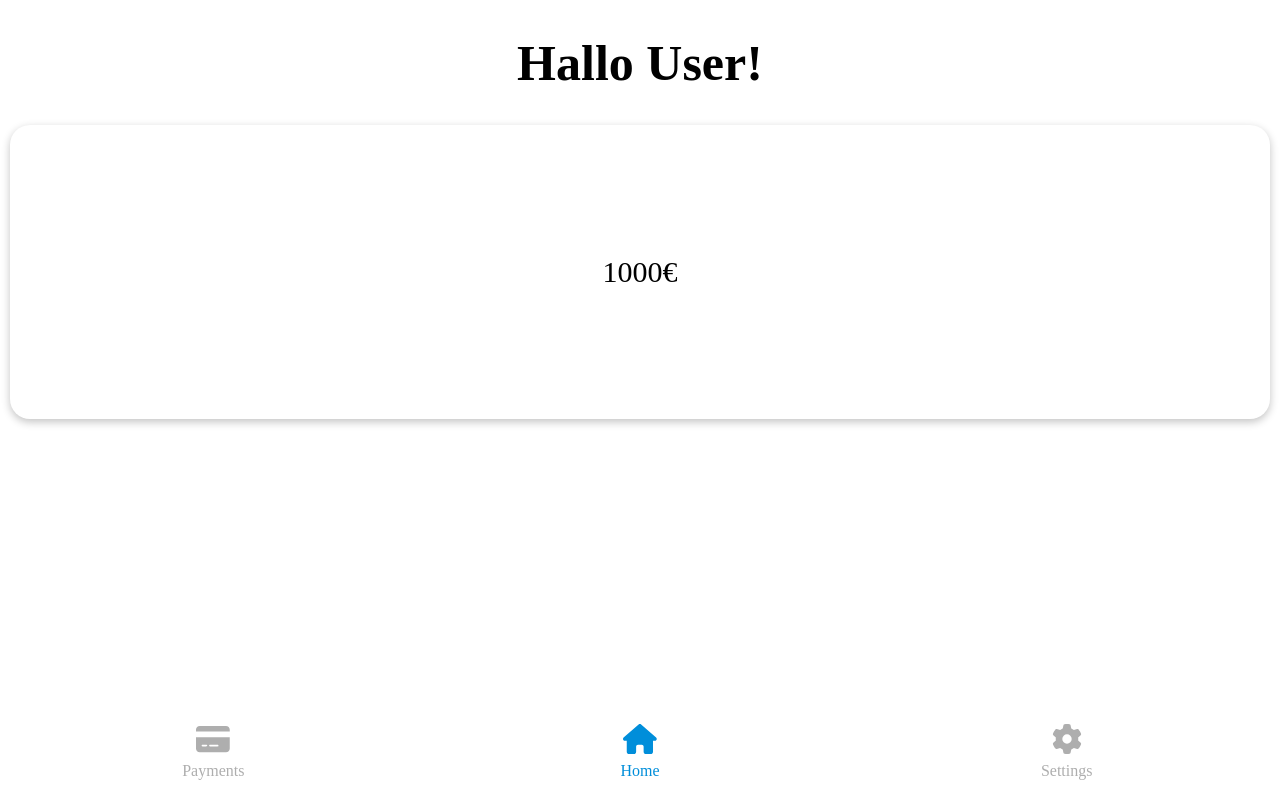
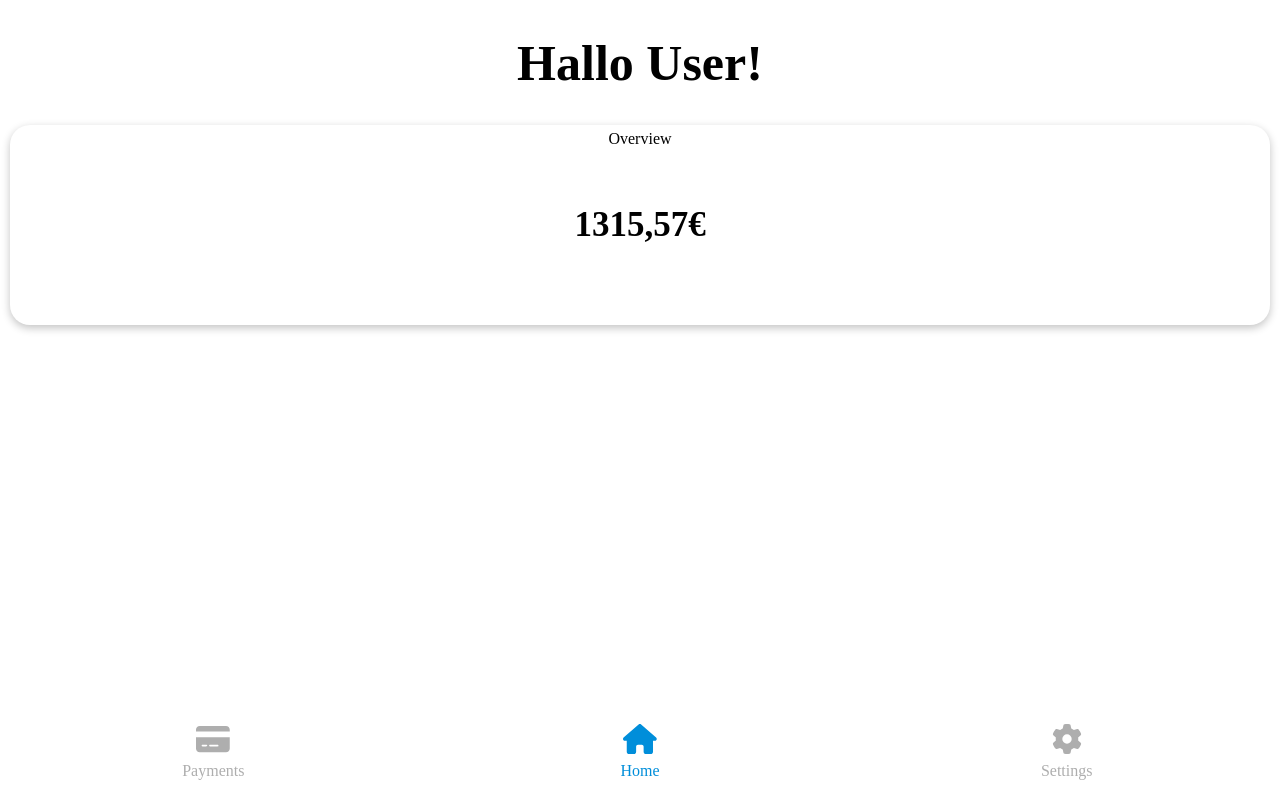
Before and after one commit to PplaysMine/MMI, an Angular app: page /home in a window 1280 px wide. Built offline with nearby package versions, Linux system fonts and the light colour scheme.

Commit message:
Add stuff

```diff
--- a/src/app/components/konto/konto.component.html
+++ b/src/app/components/konto/konto.component.html
@@ -1,5 +1,11 @@
 <div class="frame">
+    <div class="overview">
+        Overview
+    </div>
     <p class="kontostand">
         {{ getKontostand() }}€
     </p>
+    <p class="recentActivity">
+        {{ getRecentActivity() }}
+    </p>
 </div>
--- a/src/app/components/konto/konto.component.scss
+++ b/src/app/components/konto/konto.component.scss
@@ -3,14 +3,23 @@
 .frame {
     background-color: $card-bg-color;
     width: auto;
-    padding: 100px;
+    height: 200px;
+    margin: 0 10px;
     box-sizing: border-box;
     border-radius: 20px;
-    margin: 0 10px;
     box-shadow: rgba(0, 0, 0, 0.24) 0px 3px 8px;
+    display: grid;
+    grid-template-rows: repeat(3, 1fr);
+}
+
+.overview {
     text-align: center;
+    justify-content: center;
+    padding-top: 5px;
 }
 
 .kontostand {
-    font-size: 30px;
+    text-align: center;
+    font-size: 35px;
+    font-weight: bold;
 }
--- a/src/app/components/konto/konto.component.ts
+++ b/src/app/components/konto/konto.component.ts
@@ -7,7 +7,7 @@ import { Component, OnInit } from '@angular/core';
 })
 export class KontoComponent implements OnInit {
 
-  stand: number = 1000;
+  stand: string = "1315,57";
 
   constructor() { }
 
@@ -18,4 +18,8 @@ export class KontoComponent implements OnInit {
     return this.stand.toString();
   }
 
+  getRecentActivity(): string {
+    return '';
+  }
+
 }
```
